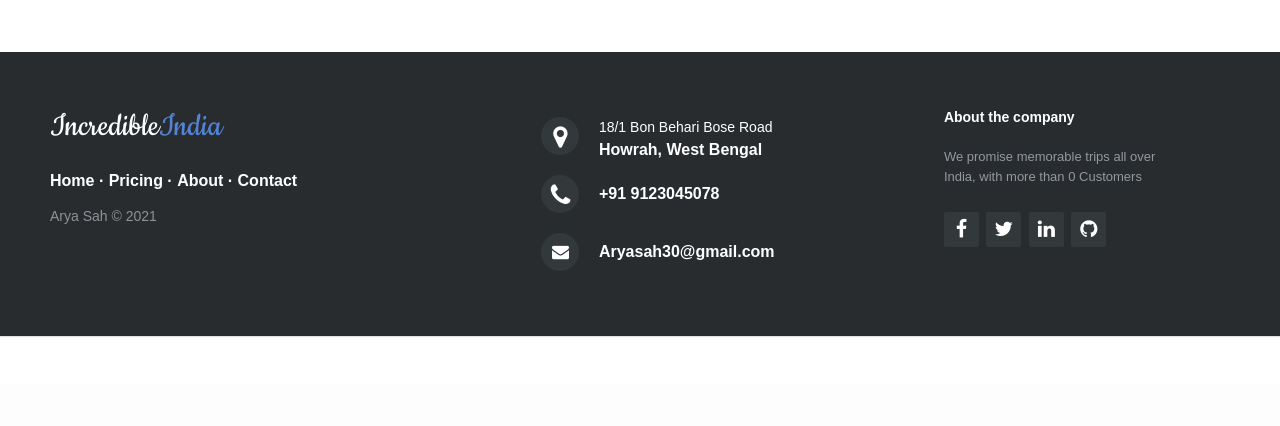
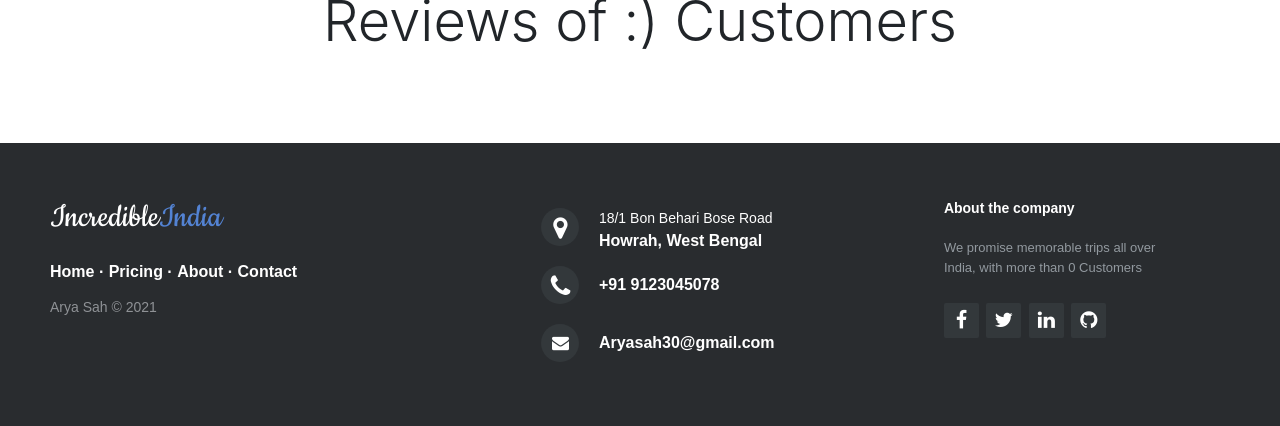
Before and after one commit to Aryasah/incredible-india, a Django app: page /about in a window 1280 px wide. Shown: the part 1741-2167 px from the top of the page. Before the commit the page ends 2078 px from the top, so only its background shows below. Run offline with Django 3.2, Linux system fonts and the light colour scheme; some libraries are stand-ins or nearby versions; some web fonts are replaced.

Commit message:
Update about.html

```diff
--- a/home/templates/home/about.html
+++ b/home/templates/home/about.html
@@ -3,7 +3,9 @@
 
 {% block title %}About{% endblock title %}
 
-{% block head %}{% endblock head %}
+{% block head %}
+    <link  type ="text/css" href="static/css/about.css" rel="stylesheet">
+{% endblock head %}
 {% block icon %}
         <ul class="navbar-nav">
         <li class="nav-item dropdown">
@@ -113,6 +115,34 @@
     </div>
   </div>
 </div>
+<section class="mb-3 mt-3">
+<div class="container">
+ <h2 class="display-4 font-weight-light text-center ">Reviews of :) Customers</h2>
+    <div id="demo" class="carousel slide" data-ride="carousel">
+        <div class="carousel-inner">
+            <div class="carousel-item active">
+                <div class="carousel-caption">
+                    <p  style="font-family:'Lora', cursive; ">I had a very memorable trip to Kanyakumari. It was awesome and services provided by <span style="font-family: 'Cookie', cursive; font-size:2rem">Incredible India </span>  was excellent  </p> <img src="https://p7.hiclipart.com/preview/922/81/315/stock-photography-computer-icons-user-3d-character-icon-vector-material.jpg">
+                    <div id="image-caption">Subham Sah</div>
+                </div>
+            </div>
+            <div class="carousel-item">
+                <div class="carousel-caption">
+                  <p  style="font-family:'Lora', cursive; ">I had a very memorable trip to Darjeeling. It was awesome and services provided by <span style="font-family: 'Cookie', cursive; font-size:2rem">Incredible India </span> was excellent  </p>  <img src="https://p7.hiclipart.com/preview/922/81/315/stock-photography-computer-icons-user-3d-character-icon-vector-material.jpg" class="img-fluid">
+                    <div id="image-caption">Arya Sah</div>
+                </div>
+            </div>
+            <div class="carousel-item">
+                <div class="carousel-caption">
+                  <p  style="font-family:'Lora', cursive; ">I had a very memorable trip to Udaipur. It was awesome and services provided by <span style="font-family: 'Cookie', cursive; font-size:2rem">Incredible India </span> was excellent  </p> <img src="https://p7.hiclipart.com/preview/922/81/315/stock-photography-computer-icons-user-3d-character-icon-vector-material.jpg" class="img-fluid">
+                    <div id="image-caption">Ashutosh Rathore</div>
+                </div>
+            </div>
+        </div> <a class="carousel-control-prev" href="#demo" data-slide="prev"> <i class='fa fa-arrow-left icon'></i> </a> <a class="carousel-control-next" href="#demo" data-slide="next"> <i class='fa fa-arrow-right icon'></i> </a>
+    </div>
+</div>
+</section>
+
 
 
 
```
